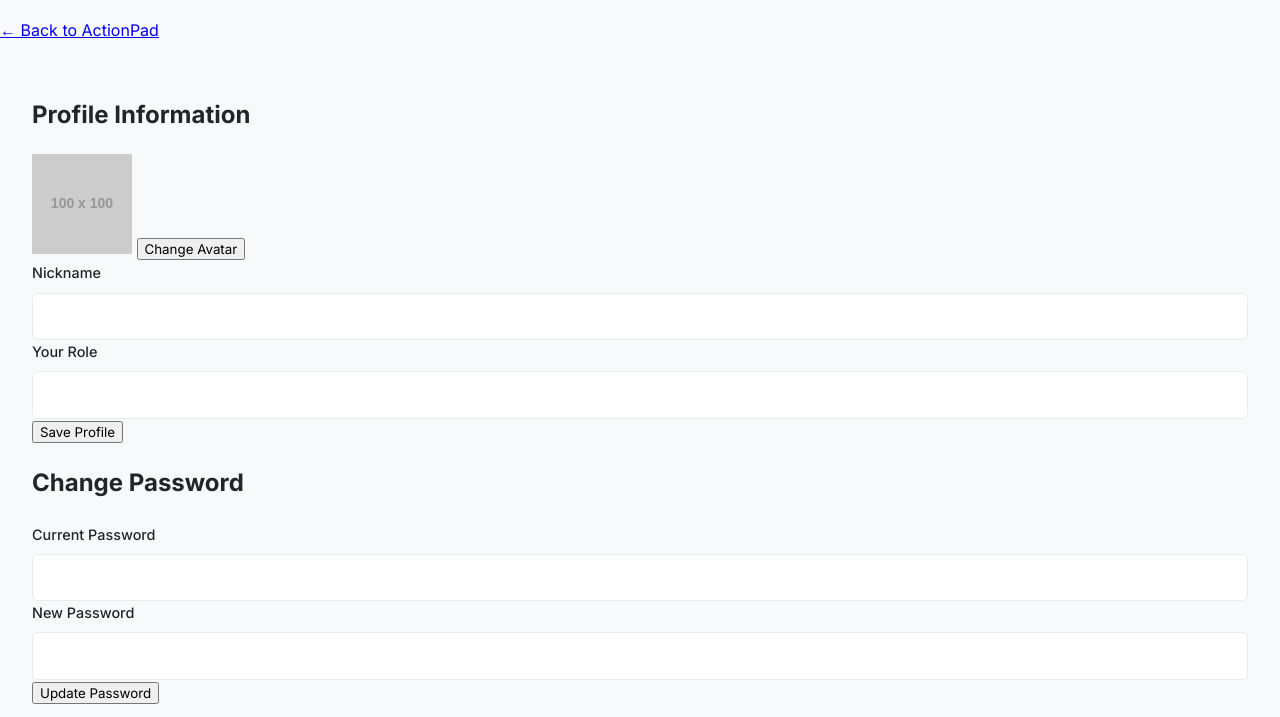
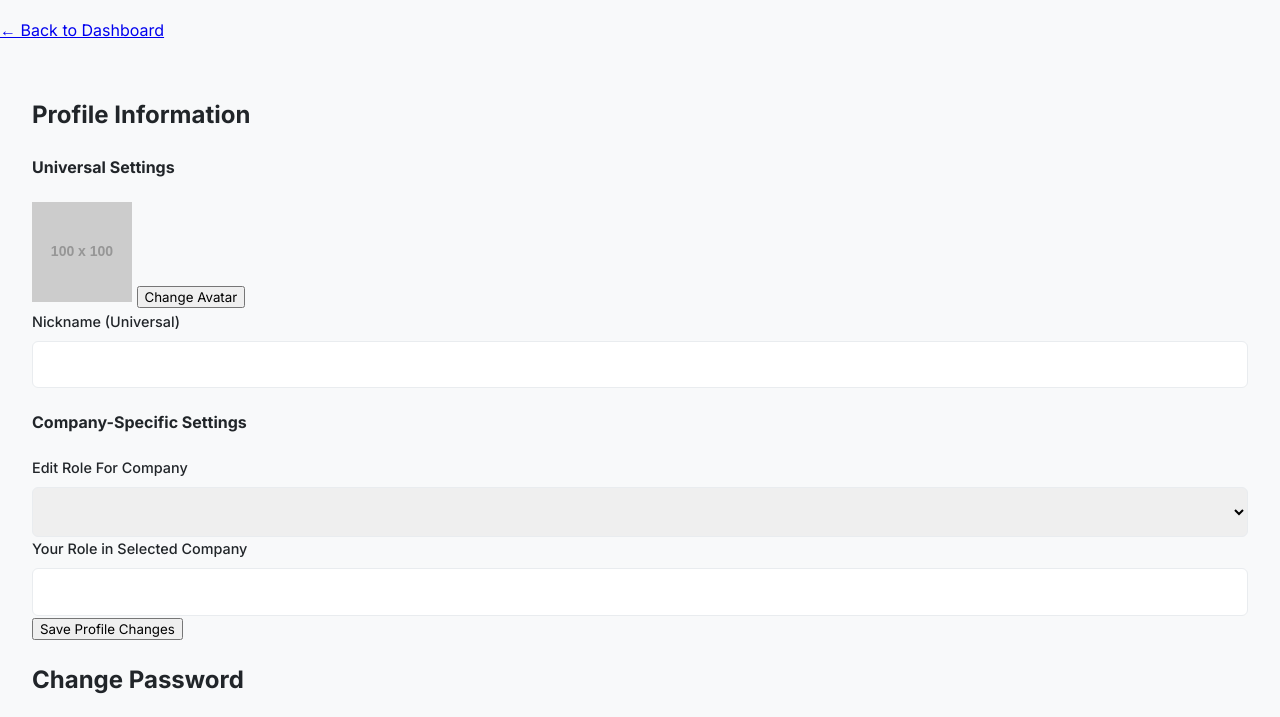
Before and after one commit to EWilliamHertz/ActionPad, a plain HTML site: page settings.html in a window 1280 px wide. Shown: the part 76-793 px from the top of the page. Drawn offline with Linux system fonts and the light colour scheme; no server answers; placeholder pictures from the web are drawn by us.

Commit message:
Update settings.html

```diff
--- a/settings.html
+++ b/settings.html
@@ -12,32 +12,42 @@
     <div class="settings-page-container">
         <header class="settings-header">
             <h1>Settings</h1>
-            <a href="index.html" class="back-link">&larr; Back to ActionPad</a>
+            <a href="dashboard.html" class="back-link">&larr; Back to Dashboard</a>
         </header>
 
         <main class="settings-main">
-            <!-- Profile Information Section -->
             <div class="settings-card">
                 <h2>Profile Information</h2>
                 <form id="profile-info-form" class="settings-form">
+                    <div class="form-section">
+                        <h4>Universal Settings</h4>
                         <div class="avatar-upload-container">
                             <img id="avatar-preview" src="https://placehold.co/100x100/E9ECEF/495057?text=Avatar" alt="Your Avatar">
                             <input type="file" id="avatar-upload-input" accept="image/png, image/jpeg" class="hidden">
                             <button type="button" id="avatar-upload-button">Change Avatar</button>
                         </div>
                         <div class="form-group">
-                        <label for="profile-nickname">Nickname</label>
+                            <label for="profile-nickname">Nickname (Universal)</label>
                             <input type="text" id="profile-nickname" required>
                         </div>
+                    </div>
+
+                    <div class="form-section">
+                        <h4>Company-Specific Settings</h4>
                         <div class="form-group">
-                        <label for="profile-companyrole">Your Role</label>
+                            <label for="company-select">Edit Role For Company</label>
+                            <select id="company-select"></select>
+                        </div>
+                        <div class="form-group">
+                            <label for="profile-companyrole">Your Role in Selected Company</label>
                             <input type="text" id="profile-companyrole" required>
                         </div>
-                    <button type="submit">Save Profile</button>
+                    </div>
+
+                    <button type="submit">Save Profile Changes</button>
                 </form>
             </div>
 
-            <!-- Change Password Section -->
             <div class="settings-card">
                 <h2>Change Password</h2>
                 <form id="change-password-form" class="settings-form">
```
Lines whose indentation alone changed are shown as unchanged.
